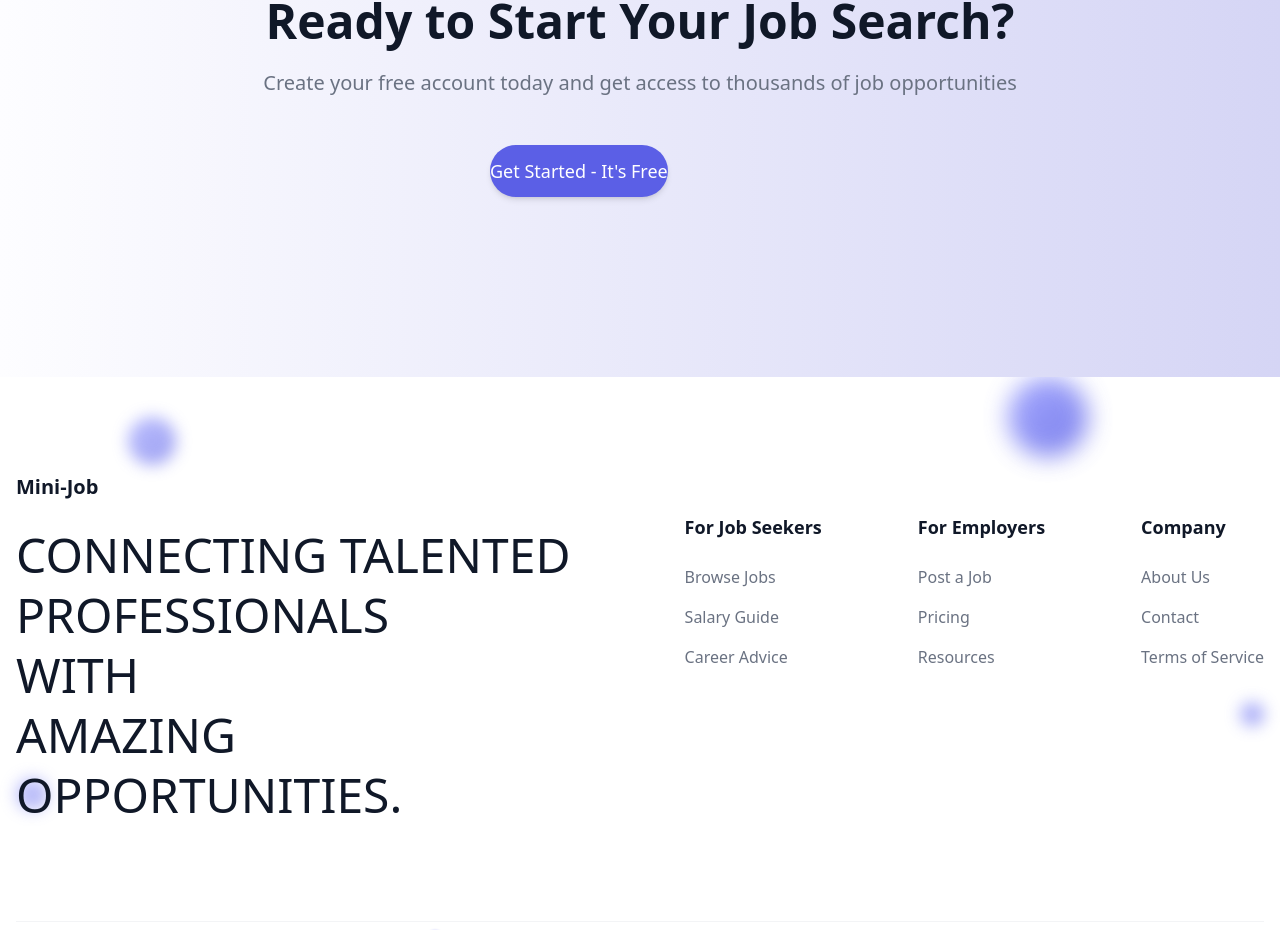
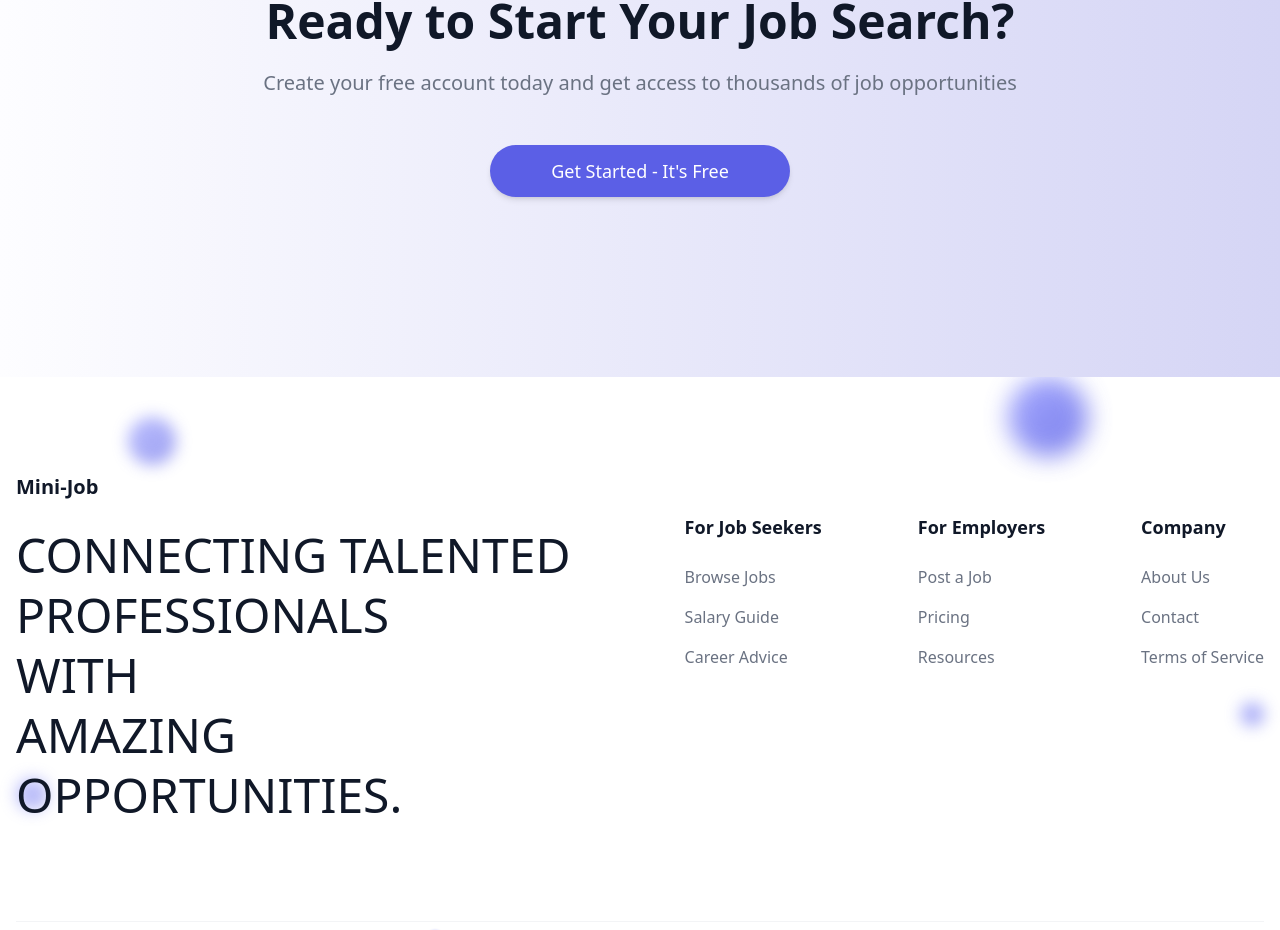
Before and after one commit to aaryanboy/Mini-Job, a React (Vite) app in the folder jobsite/: page / in a window 1280 px wide. Shown: the part 3009-3939 px from the top of the page. Built offline with nearby package versions, Linux system fonts and the light colour scheme.

Commit message:
minor changes

```diff
--- a/jobsite/src/components/layout/Navbar.tsx
+++ b/jobsite/src/components/layout/Navbar.tsx
@@ -85,7 +85,7 @@ const Navbar = () => {
 
         {/* Desktop Sign Up / Sign In Button */}
         <Link
-          to="/auth"
+          to="/"
           className="hidden md:block bg-white text-gray-800 px-5 py-2 rounded-full text-sm font-medium hover:bg-gray-100 transition-colors duration-200 border border-gray-200"
         >
           Sign Up / Sign In
@@ -134,7 +134,7 @@ const Navbar = () => {
             })}
             <hr className="border-gray-100" />
             <Link
-              to="/auth"
+              to="/"
               onClick={() => setIsMenuOpen(false)}
               className="w-full text-center bg-[#5B5FE6] text-white px-5 py-3 rounded-xl text-base font-medium hover:bg-[#4a4ed4] transition-colors duration-200"
             >
--- a/jobsite/src/components/sections/CallToAction.tsx
+++ b/jobsite/src/components/sections/CallToAction.tsx
@@ -17,14 +17,7 @@ const CallToAction = () => {
              <Button
               variant="primary"
               className="w-full py-3 text-lg shadow-md transition-all duration-300"
-              onClick={() => {
-                const element = document.getElementById('find-jobs');
-                if (element) {
-                  const offset = 80;
-                  const elementPosition = element.getBoundingClientRect().top + window.scrollY;
-                  window.scrollTo({ top: elementPosition - offset, behavior: 'smooth' });
-                }
-              }}
+             href="/"
             >
             Get Started - It's Free
           </Button>
```
